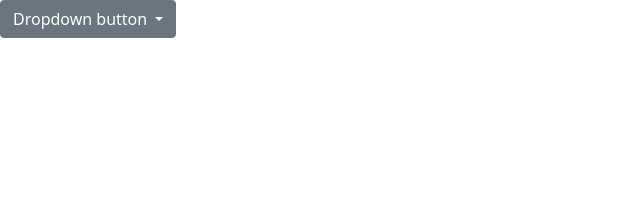
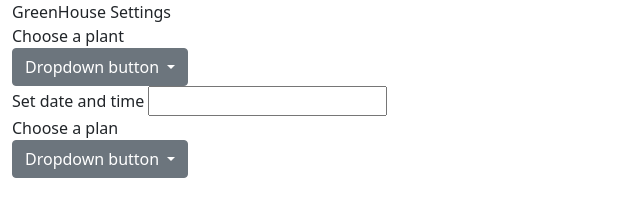
Before and after one commit to IrinaNikolaeva0208/GreenHouse, a plain HTML site: page settings_page/index.html in a window 1280 px wide. Shown: the whole page, without its empty margins (0-640 px from the left). Drawn offline with nearby package versions, Linux system fonts and the light colour scheme.

Commit message:
set background at the start page and fixed settings page

```diff
--- a/settings_page/index.html
+++ b/settings_page/index.html
@@ -10,6 +10,12 @@
     <script src="https://cdn.jsdelivr.net/npm/bootstrap@5.2.2/dist/js/bootstrap.bundle.min.js" integrity="sha384-OERcA2EqjJCMA+/3y+gxIOqMEjwtxJY7qPCqsdltbNJuaOe923+mo//f6V8Qbsw3" crossorigin="anonymous"></script>
 </head>
 <body>
+    <div class="container-fluid">
+        <header>GreenHouse Settings</header>
+        <main>
+            <div class="settings-block">
+                <div class="settings-item">
+                    <span>Choose a plant</span>
                     <div class="dropdown">
                         <button class="btn btn-secondary dropdown-toggle" type="button" data-bs-toggle="dropdown" aria-expanded="false">
                           Dropdown button
@@ -20,5 +26,26 @@
                           <li><a class="dropdown-item" href="#">Something else here</a></li>
                         </ul>
                       </div>
+                </div>
+                <div class="settings-item">
+                    <span>Set date and time</span>
+                    <input>
+                </div>
+                <div class="settings-item">
+                    <span>Choose a plan</span>
+                    <div class="dropdown">
+                        <button class="btn btn-secondary dropdown-toggle" type="button" data-bs-toggle="dropdown" aria-expanded="false">
+                          Dropdown button
+                        </button>
+                        <ul class="dropdown-menu">
+                          <li><a class="dropdown-item" href="#">Action</a></li>
+                          <li><a class="dropdown-item" href="#">Another action</a></li>
+                          <li><a class="dropdown-item" href="#">Something else here</a></li>
+                        </ul>
+                      </div>
+                </div>
+            </div>
+        </main>
+    </div>
 </body>
 </html>
--- a/start_page/style.css
+++ b/start_page/style.css
@@ -1,3 +1,8 @@
+body{
+    background-image: url("../image/bc_start_page.jpeg");
+    background-size: 100%;
+    background-attachment: fixed;
+}
 .btn6 {
     position: absolute;
     top: 50%;
@@ -49,15 +54,12 @@
     bottom: 0;
     right: 0;}
 
-div{
+.text{
     position: absolute;
     top: 40%;
     left: 50%;
     margin-right: -50%;
-    transform: translate(-50%, -50%)
-}
-
-p{
+    transform: translate(-50%, -50%);
     font-family: Times, "Times New Roman", Georgia, serif;
     text-transform: uppercase;
     font-size: 38pt;
```
Also changed, not shown: start_page/index.html (+2 -2 lines), image/bc_start_page.jpeg (added), 2 other files. Lines whose indentation alone changed are shown as unchanged.
